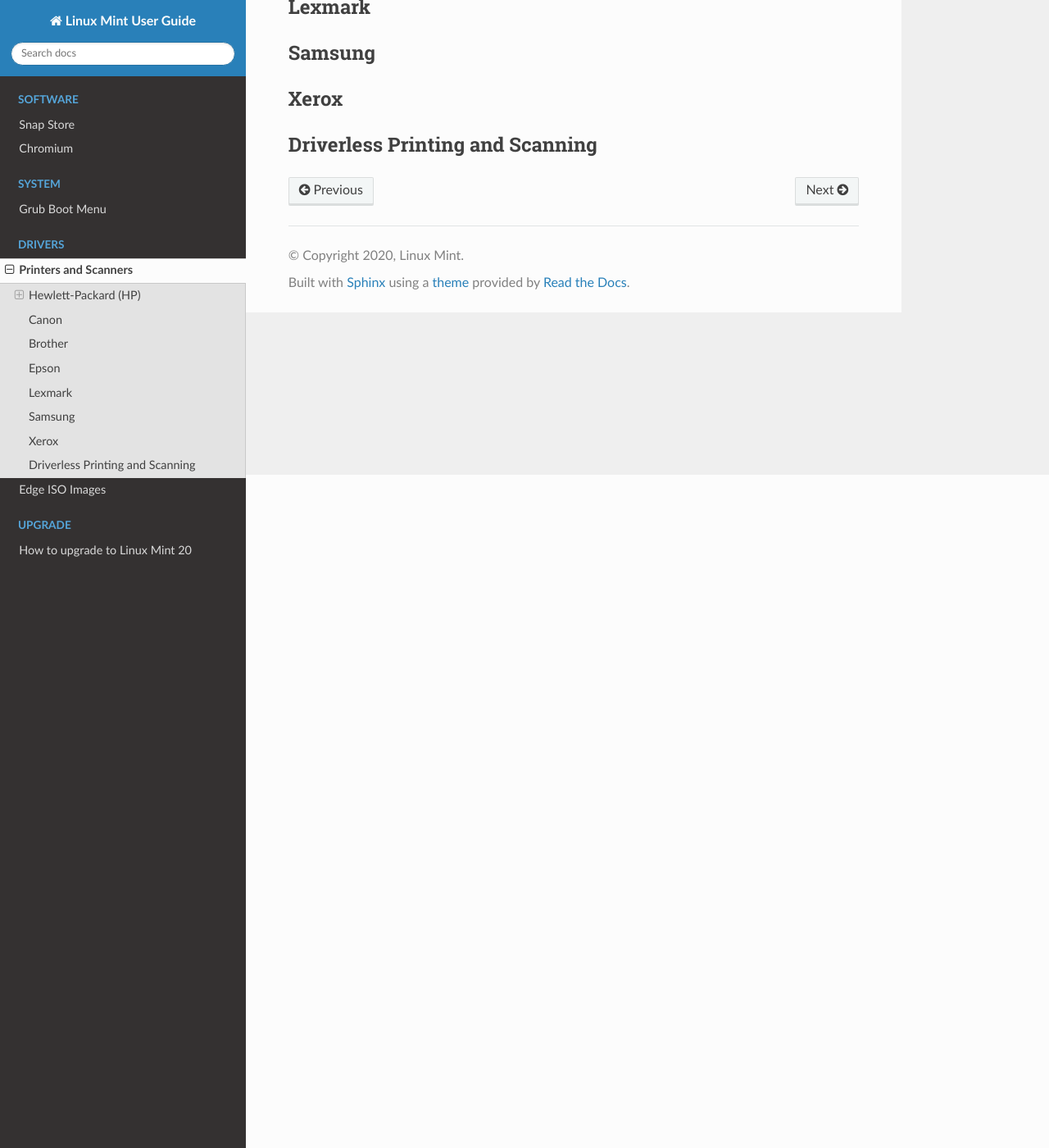
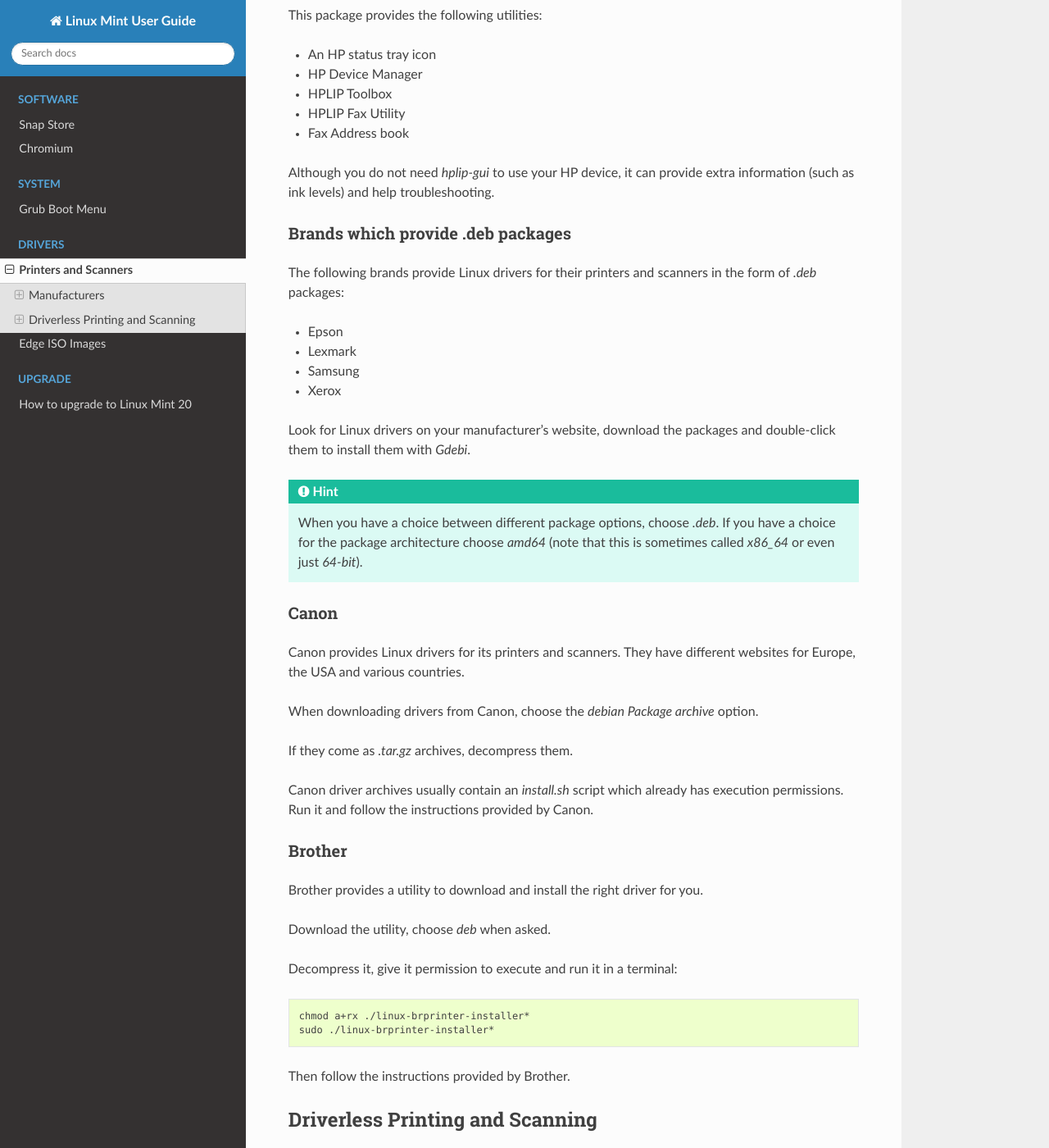
Before and after one commit to linuxmint/doc-user-guide, a Sphinx documentation site: the page built from docs/printers.rst, in a window 1280 px wide and 1400 px high, scrolled down 821 px. Shown: the whole window at 82% size. Built offline with Sphinx 7.4.7 and the Read the Docs theme 2.0.0, drawn with Linux system fonts in a browser that asks for light colours; some of the changed text lies outside the part shown.

Commit message:
Update printers.rst

```diff
--- a/docs/printers.rst
+++ b/docs/printers.rst
@@ -2,43 +2,137 @@
 Printers and Scanners
 #####################
 
-To add a printer open the `Printers` from the application menu and click on the `Add` button.
+To add a printer open `Printers` from the application menu and click on the `Add` button.
 
 To scan a document open `Document Scanner` from the application menu.
 
+.. warning::
+
+	Linux Mint 20 shipped with a package called `ippusbxd`. This package prevents many printers from working correctly.
+	If this package is installed on your computer, remove it and reboot.
+
+.. note::
+
+	Network printers can be automatically added and reappear even if you remove them. If you do not like this behaviour, remove the `cups-browsed` package.
+
+Manufacturers
+=============
+
 Hewlett-Packard (HP)
-====================
+--------------------
 
 The HP drivers are called `HPLIP`. They are open-source and they are installed by default in Linux Mint. As a result, most HP printers and scanners work out of the box and don't require you to install any additional drivers.
 
-If your HP printer or scanner isn't detected or isn't working properly you can try to upgrade your HP drivers to a newer version or you can try driverless printing.
+Installing hplip-gui
+~~~~~~~~~~~~~~~~~~~~
 
-Installing a newer HPLIP version:
----------------------------------
+In addition to the already installed `hplip` driver, there is a package available in the Linux Mint repositories called `hplip-gui`.
 
-To check which version of HPLIP you have open a terminal and type:
+This package provides the following utilities:
+
+- An HP status tray icon
+- HP Device Manager
+- HPLIP Toolbox
+- HPLIP Fax Utility
+- Fax Address book
+
+Although you do not need `hplip-gui` to use your HP device, it can provide extra information (such as ink levels) and help troubleshooting.
+
+Brands which provide .deb packages
+----------------------------------
+
+The following brands provide Linux drivers for their printers and scanners in the form of `.deb` packages:
+
+- Epson
+- Lexmark
+- Samsung
+- Xerox
+
+Look for Linux drivers on your manufacturer's website, download the packages and double-click them to install them with `Gdebi`.
+
+.. hint::
+
+	When you have a choice between different package options, choose `.deb`. If you have a choice for the package architecture choose `amd64` (note that this is sometimes called `x86_64` or even just `64-bit`).
+
+Canon
+-----
+
+Canon provides Linux drivers for its printers and scanners. They have different websites for Europe, the USA and various countries.
+
+When downloading drivers from Canon, choose the `debian Package archive` option.
+
+If they come as `.tar.gz` archives, decompress them.
+
+Canon driver archives usually contain an `install.sh` script which already has execution permissions. Run it and follow the instructions provided by Canon.
+
+Brother
+-------
+
+Brother provides a utility to download and install the right driver for you.
+
+Download the utility, choose `deb` when asked.
+
+Decompress it, give it permission to execute and run it in a terminal:
 
 .. code-block:: bash
 
-    apt version hplip
+	chmod a+rx ./linux-brprinter-installer*
+	sudo ./linux-brprinter-installer*
 
-Canon
-=====
-
-Brother
-=======
-
-Epson
-=====
-
-Lexmark
-=======
-
-Samsung
-=======
-
-Xerox
-=====
+Then follow the instructions provided by Brother.
 
 Driverless Printing and Scanning
 ================================
+
+A standard protocol called `IPP` was designed to communicate with printers and scanners over the network. Nowadays this protocol is supported by many devices.
+
+Driverless printing and scanning consists in using `IPP` locally, i.e. to be able to print and scan without the need for any drivers at all.
+
+ippusbxd
+--------
+
+`ippusbxd` was an early implementation of `IPP` over USB. It didn't work well and caused many issues. It was installed by default in Linux Mint 20. If this package is installed on your computer, make sure to remove it.
+
+.. code-block:: bash
+
+	apt remove ippusbxd
+
+Then reboot your computer.
+
+ipp-usb
+-------
+
+`ipp-usb <https://github.com/OpenPrinting/ipp-usb>`_ is a new implementation of `IPP` over USB. It works much better and recognizes many printers and scanners. If you are unable to make your device work using printing/scanning drivers, give `ipp-usb` a try.
+
+First, remove your printer using the `Printers` configuration tool.
+
+Then install `ipp-usb` from the repositories:
+
+.. code-block:: bash
+
+	apt install ipp-usb
+
+Finally reboot the computer.
+
+.. note::
+
+	When ipp-usb is installed local printers are automatically added. They will reappear if you remove them.
+
+.. warning::
+
+	When ipp-usb is installed it takes over communication with all printing/scanning devices, i.e. printing/scanning drivers cannot work, they're inhibited.
+
+sane-airscan
+------------
+
+`sane-airscan <https://github.com/alexpevzner/sane-airscan>`_ provides support for eSCL (Apple AirScan, AirPrint) and Microsoft WSD (WS-Scan, Web Services for Devices).
+
+If you can't get your scanner to work give sane-airscan a try.
+
+Install it from the repositories:
+
+.. code-block:: bash
+
+	apt install sane-airscan
+
+And reboot the computer.
```
